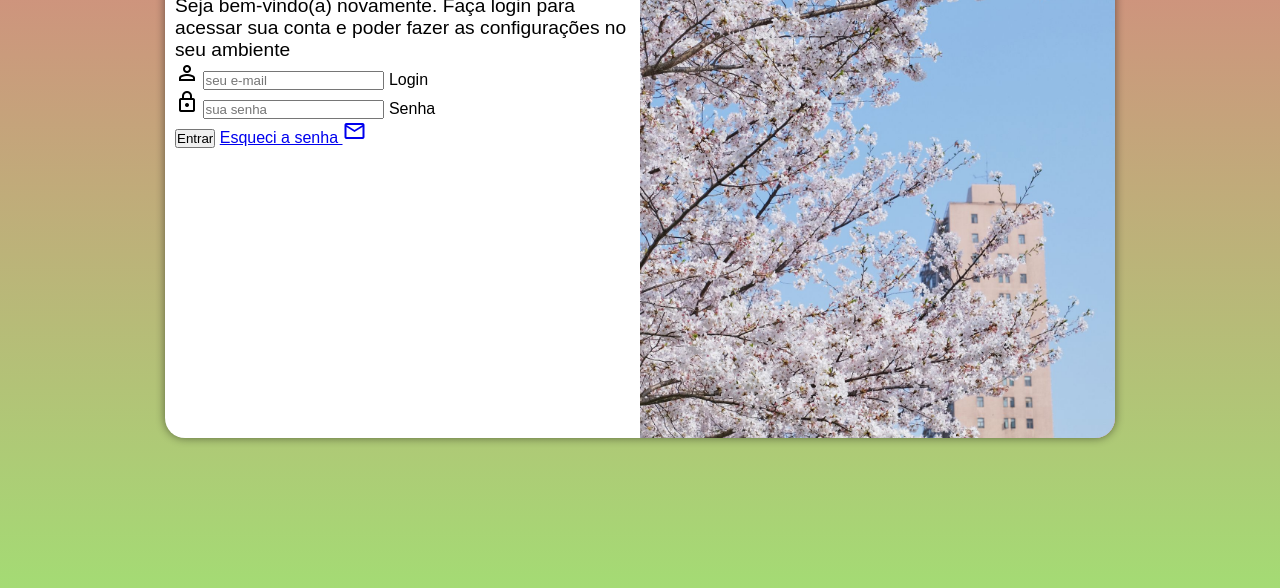
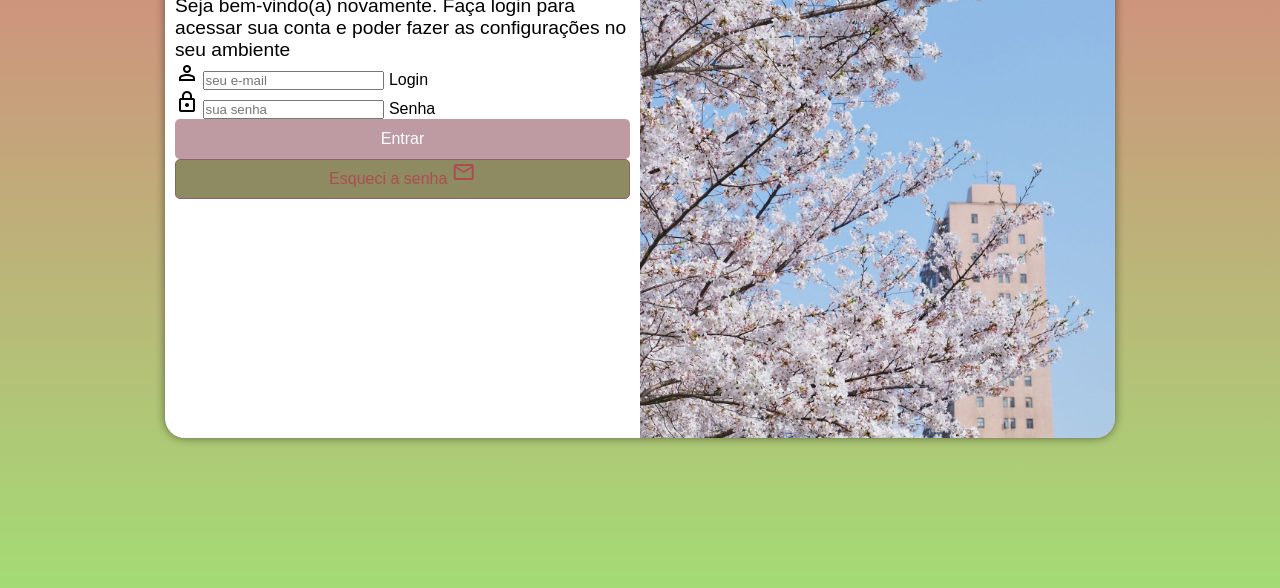
Before and after one commit to anapaulapereira577/projeto-login, a plain HTML site: page index.html in a window 1280 px wide. Shown: the part 212-800 px from the top of the page. Drawn offline with nearby package versions, Linux system fonts and the light colour scheme.

Commit message:
adicionando estilo

```diff
--- a/estilos/media-query.css
+++ b/estilos/media-query.css
@@ -34,7 +34,7 @@
         width: 50%;
         height: 100%;
     }
-    section#login > div#fotmulario {
+    section#login > div#formulario {
         float: left;
         width: 50%;
     }
--- a/estilos/style.css
+++ b/estilos/style.css
@@ -65,3 +65,31 @@ div#formulario > h1 {
 div#formulario > p {
     font-size: 0.8em;
 }
+
+form > input[type=submit] {
+   display: block;
+   font-size: 1em;
+   width: 100%;
+   height: 40px;
+   background-color: #be9aa2;
+   color: white;
+   border: none;
+   border-radius: 5px;
+}
+
+form > input[type=submit]:hover {
+    background-color: #8e8b63;
+}
+
+form > a.botao {
+    display: block;
+    text-align: center;
+    font-size: 1em;
+    width: 100%;
+    height: 40px;
+    background-color: #8e8b63;
+    color: #ad4d50;
+    border: 1px solid #8b636c;
+    border-radius: 5px;
+    text-decoration: none;
+}
--- a/index.html
+++ b/index.html
@@ -33,7 +33,7 @@
                         <label for="isenha">Senha</label>
                      </div>
                      <input type="submit" value="Entrar">
-                     <a href="esqueci.html">
+                     <a href="esqueci.html" class="botao">
                      Esqueci a senha <span class="material-symbols-outlined">mail</span>
                      </a>
                 </form>
```
